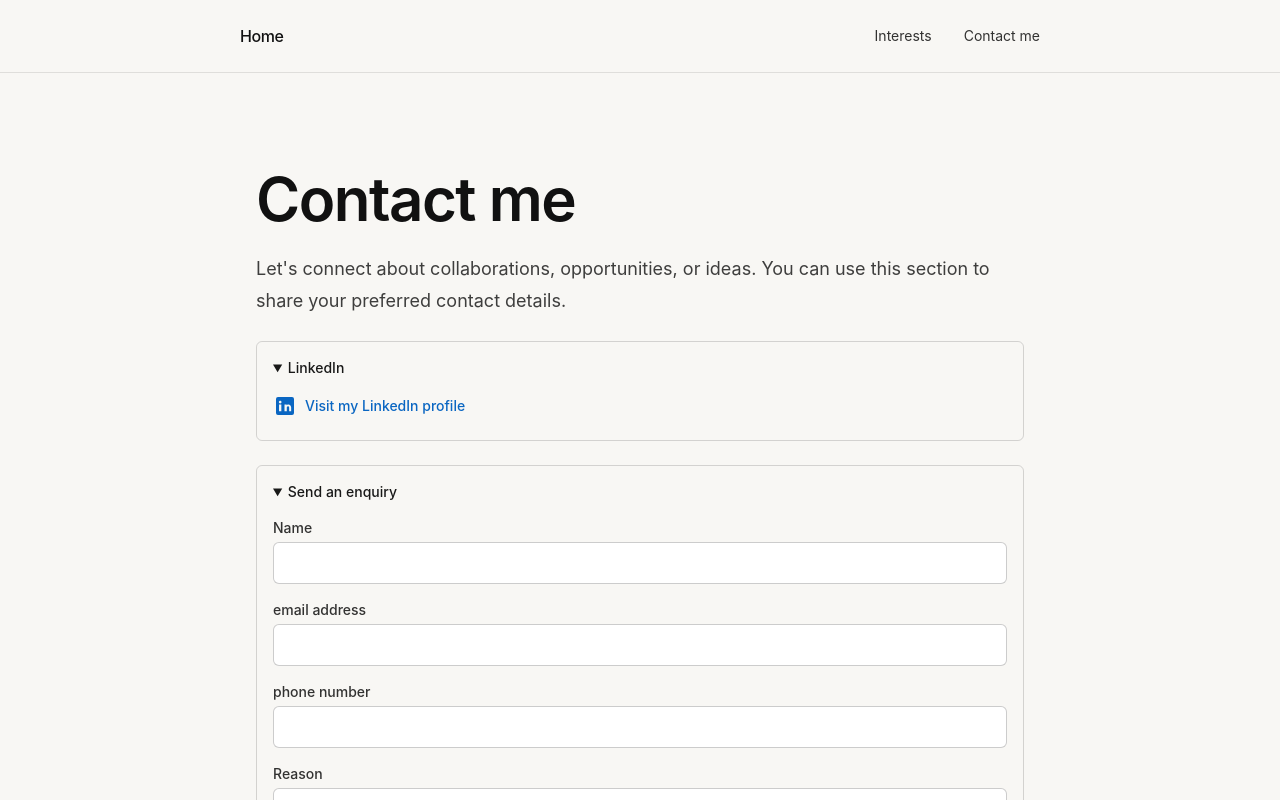
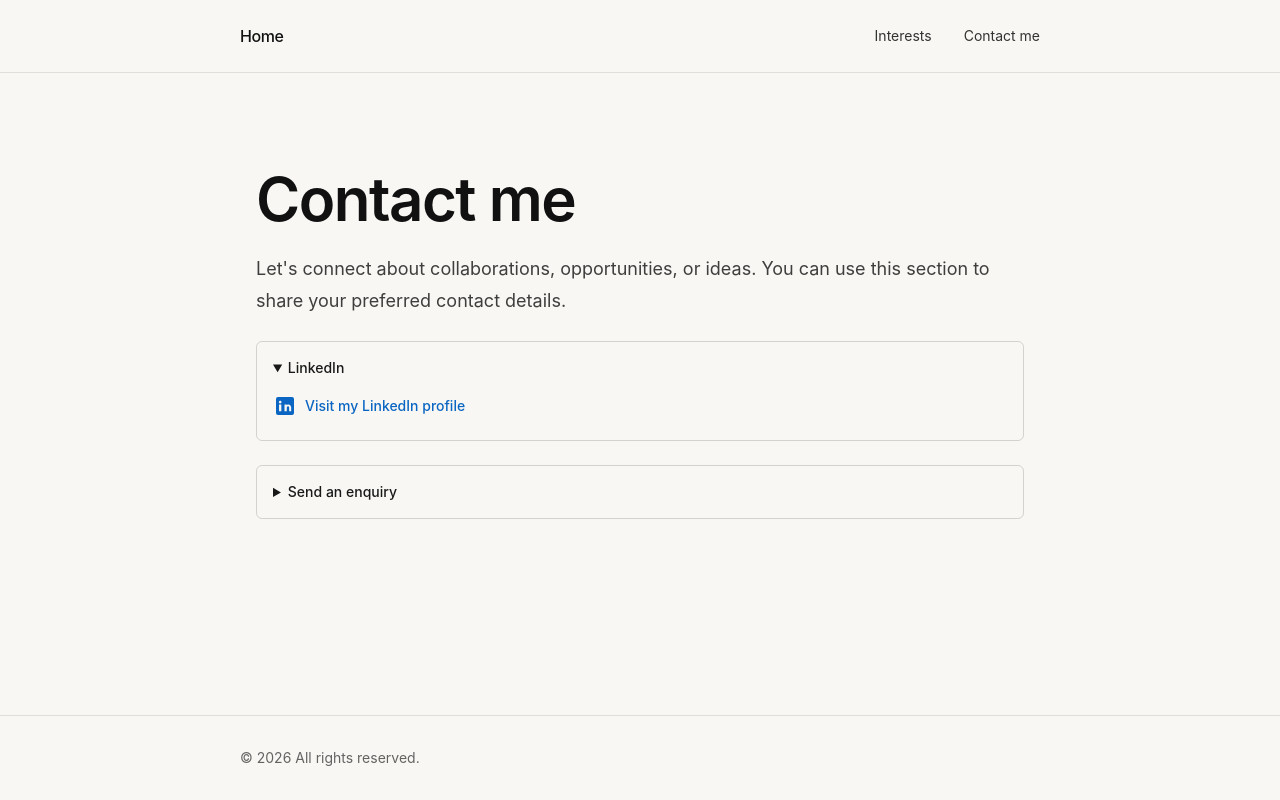
Before and after one commit to Amal-Makwana/amalmakwana, a Next.js app in the folder my-site/: page /about in a window 1280 px wide. Shown: the top 800 px of the page. Built offline with nearby package versions, Linux system fonts and the light colour scheme.

Commit message:
Collapse enquiry section by default on contact page

```diff
--- a/my-site/app/about/page.jsx
+++ b/my-site/app/about/page.jsx
@@ -63,7 +63,7 @@ export default function AboutPage() {
           </div>
         </details>
 
-        <details className="rounded-md border border-black/15 p-4" open>
+        <details className="rounded-md border border-black/15 p-4">
           <summary className="cursor-pointer text-sm font-medium text-black/90">Send an enquiry</summary>
           <form className="mt-4 space-y-4" onSubmit={handleEnquire}>
             <div className="space-y-1">
```
Also changed, not shown: 1 other file (tests, documents, lock files or other folders).
